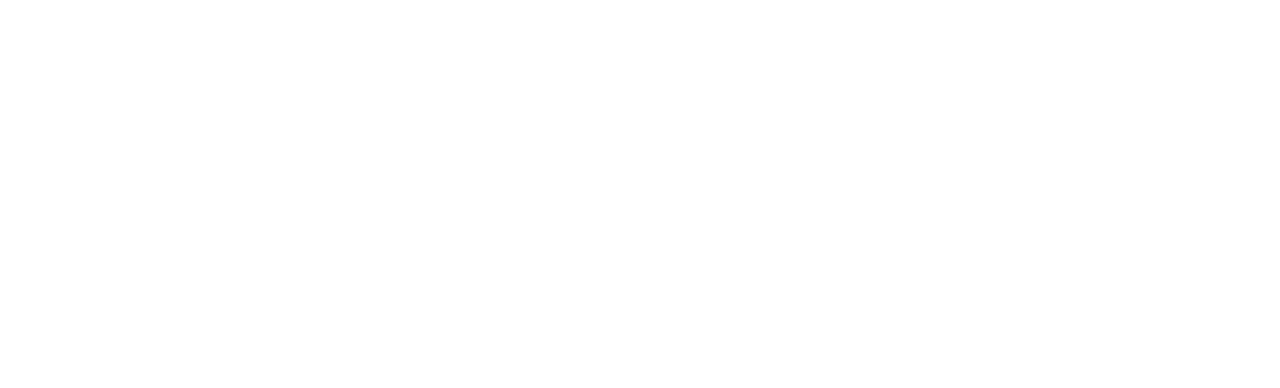
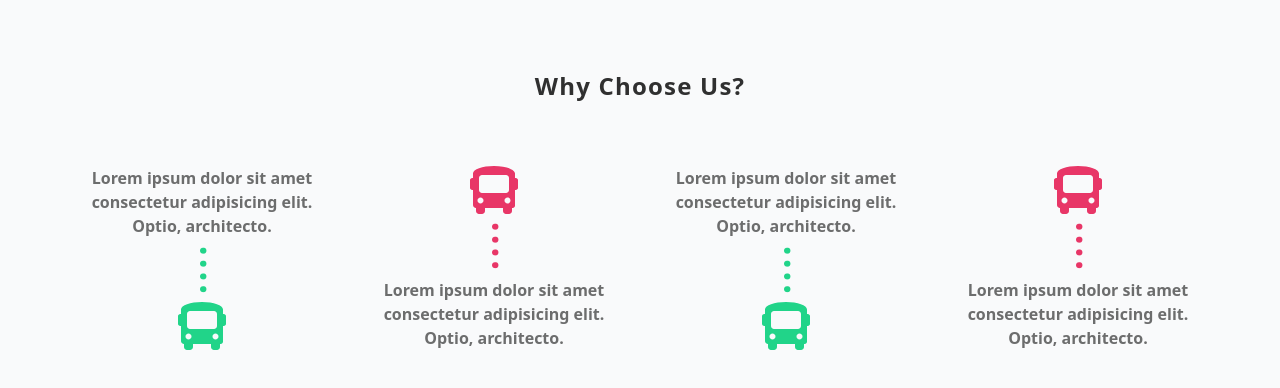
Before and after one commit to hamzathul/Food-Ninja, a React (Vite) app: page / in a window 1280 px wide. Shown: the part 1294-1682 px from the top of the page. Before the commit the page ends 1252 px from the top, so only its background shows below. Built offline with nearby package versions, Linux system fonts and the light colour scheme; a web font is replaced by a local one.

Commit message:
WhyChooseUs Section

```diff
--- a/src/App.jsx
+++ b/src/App.jsx
@@ -3,6 +3,7 @@
 import Navbar from './components/Navbar/Navbar';
 import Hero from './components/Hero/Hero';
 import Banner from './components/Banner/Banner';
+import WhyChooseUs from './components/WhyChooseUs/WhyChooseUs';
 
 function App() {
 
@@ -12,6 +13,7 @@
       <Navbar/>
       <Hero/>
       <Banner/>
+      <WhyChooseUs/>
     </div>
     </>
   );
--- a/src/components/Banner/Banner.jsx
+++ b/src/components/Banner/Banner.jsx
@@ -1,11 +1,6 @@
 import React from "react";
 import PrimaryButton from "../Shared/PrimaryButton";
 
-//  Leaf from "https://restaurant-tcj.netlify.app/assets/leaf-C1v4Wmxv.png";
-//  Tomato from "https://restaurant-tcj.netlify.app/assets/tomato-BArVx_-y.png";
-//  Lemon from "https://restaurant-tcj.netlify.app/assets/lemon-B-yhuoNo.png";
-//  Apple from "https://restaurant-tcj.netlify.app/assets/apple-B3cOfIDT.png";
-//  Kiwi from "https://restaurant-tcj.netlify.app/assets/kiwi-Do64hCSg.png";
 
 const Banner = () => {
   return (
--- /dev/null
+++ b/src/components/WhyChooseUs/WhyChooseUs.jsx
@@ -0,0 +1,71 @@
+import React from "react";
+import { FaBus } from "react-icons/fa";
+
+const WhyChooseUs = () => {
+  return (
+    <>
+      <div className="py-14 md:py-28 bg-gray-50">
+        <div className="container">
+          {/* heading section  */}
+          <h1 className="pb-16 tracking-wider text-2xl font-semibold text-dark text-center">
+            Why Choose Us?
+          </h1>
+
+          {/* card section  */}
+          <div>
+            <div className="grid grid-cols-2 md:grid-cols-4 gap-14 sm:gap-4">
+              {/* 1st card  */}
+              <div className="text-center flex justify-center items-center flex-col gap-2 px-2">
+                <p className="text-dark/70 font-semibold">
+                  Lorem ipsum dolor sit amet consectetur adipisicing elit.
+                  Optio, architecto.
+                </p>
+                <p className="text-5xl rotate-90 text-secondary text-center translate-x-4">
+                  ....
+                </p>
+                <FaBus className="text-5xl text-secondary" />
+              </div>
+              {/* 2nd card  */}
+              <div className="text-center flex justify-center items-center flex-col gap-2 px-2">
+                <FaBus className="text-5xl text-primary" />
+                <p className="text-5xl rotate-90 text-primary text-center translate-x-4">
+                  ....
+                </p>
+
+                <p className="text-dark/70 font-semibold">
+                  Lorem ipsum dolor sit amet consectetur adipisicing elit.
+                  Optio, architecto.
+                </p>
+              </div>
+              {/* 3rd card  */}
+              <div className="text-center flex justify-center items-center flex-col gap-2 px-2">
+                <p className="text-dark/70 font-semibold">
+                  Lorem ipsum dolor sit amet consectetur adipisicing elit.
+                  Optio, architecto.
+                </p>
+                <p className="text-5xl rotate-90 text-secondary text-center translate-x-4">
+                  ....
+                </p>
+                <FaBus className="text-5xl text-secondary" />
+              </div>
+              {/* 4th card  */}
+              <div className="text-center flex justify-center items-center flex-col gap-2 px-2">
+                <FaBus className="text-5xl text-primary" />
+                <p className="text-5xl rotate-90 text-primary text-center translate-x-4">
+                  ....
+                </p>
+
+                <p className="text-dark/70 font-semibold">
+                  Lorem ipsum dolor sit amet consectetur adipisicing elit.
+                  Optio, architecto.
+                </p>
+              </div>
+            </div>
+          </div>
+        </div>
+      </div>
+    </>
+  );
+};
+
+export default WhyChooseUs;
```
